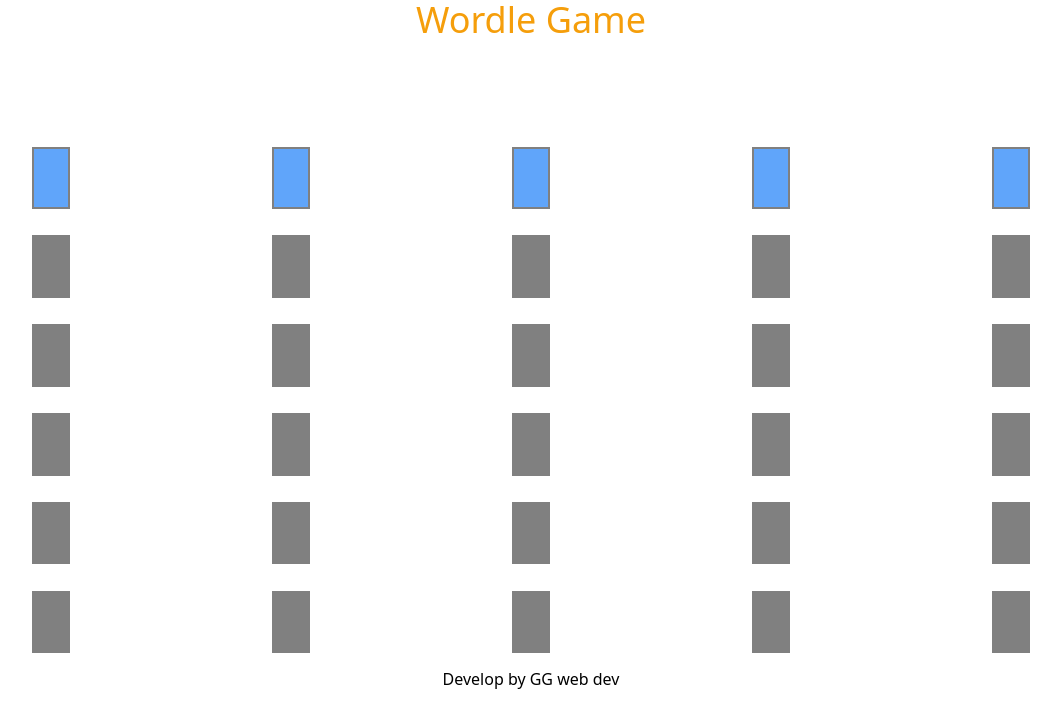
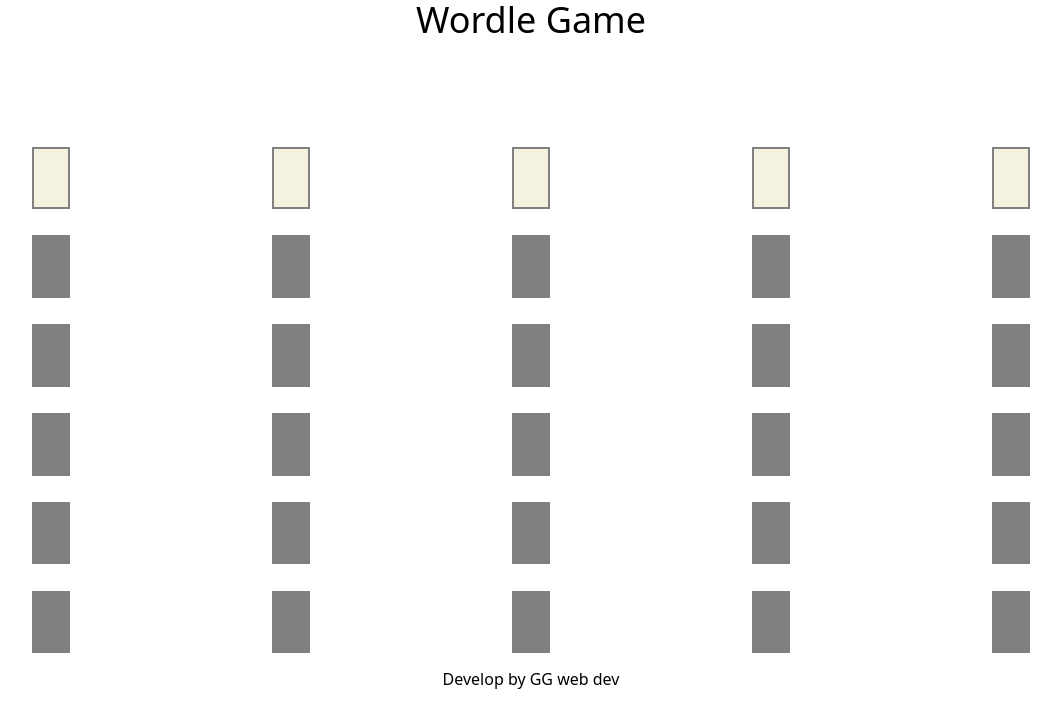
Before and after one commit to ghislaingirardeau/wordle-game, a Vue app: page / in a window 1280 px wide. Shown: the top 728 px of the page, without its empty margins (109-1170 px from the left). Built offline with nearby package versions, Linux system fonts and the light colour scheme.

Commit message:
css: change colors

```diff
--- a/src/components/GuessLetter.vue
+++ b/src/components/GuessLetter.vue
@@ -101,10 +101,13 @@ function feedbackLetter(numberLetter, reveal) {
 }
 
 li[data-letter-feedback="almost"] {
-  background-color: theme("colors.amber.DEFAULT");
+  background-color: theme("colors.emerald");
 }
 li[data-letter-feedback="correct"] {
-  background-color: theme("colors.amber.DEFAULT");
+  background-color: theme("colors.green");
+}
+li[data-letter-feedback="incorrect"] {
+  background-color: theme("colors.amber");
 }
 
 li[data-letter].flip {
--- a/tailwind.config.cjs
+++ b/tailwind.config.cjs
@@ -8,17 +8,11 @@ module.exports = {
       },
     },
     colors: {
-      amber: {
-        light: "#FEF3C7",
-        DEFAULT: "#FCD34D",
-        dark: "#F59E0B",
-      },
-      emerald: {
-        light: "#D1FAE5",
-        DEFAULT: "#6EE7B7",
-        dark: "#10B981",
-      },
-      white: "#60A5FA",
+      amber: "#e07a5f",
+      emerald: "#f2cc8f",
+      white: "#f4f1de",
+      green: "#81b29a",
+      marine: "#3d405b",
     },
   },
   fontFamily: {
```
